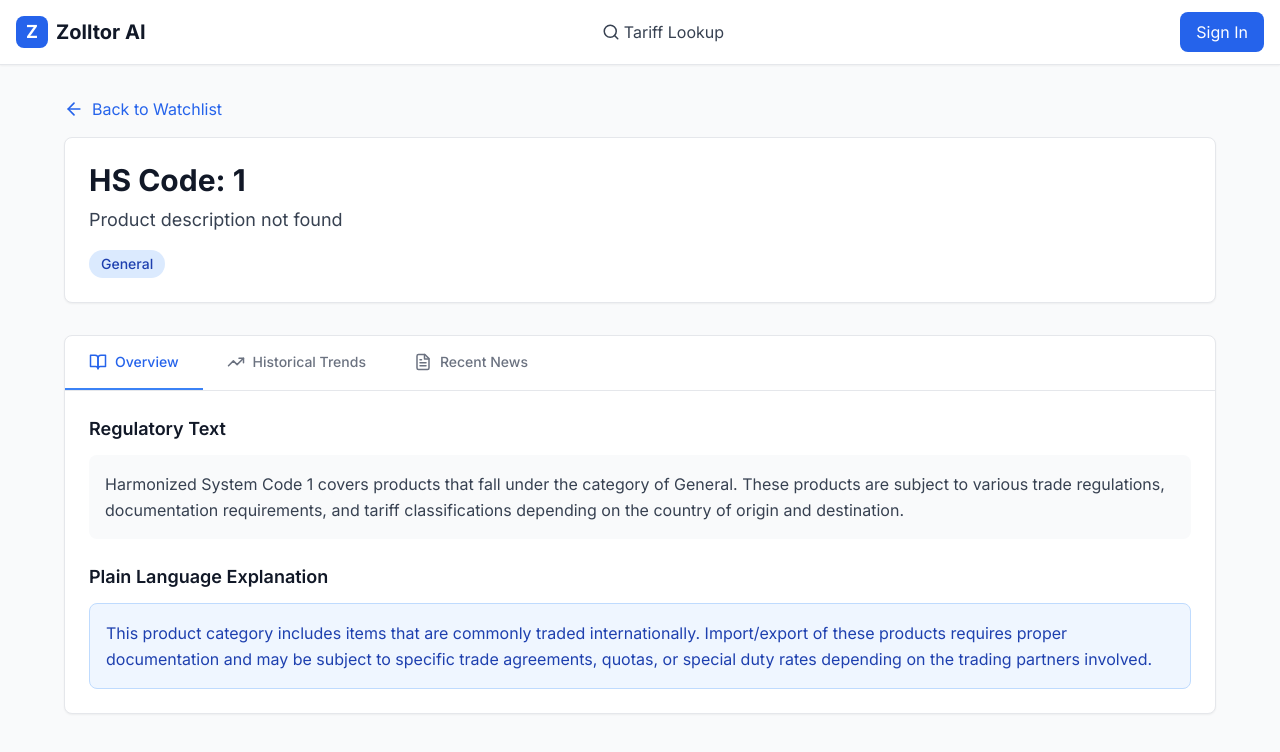
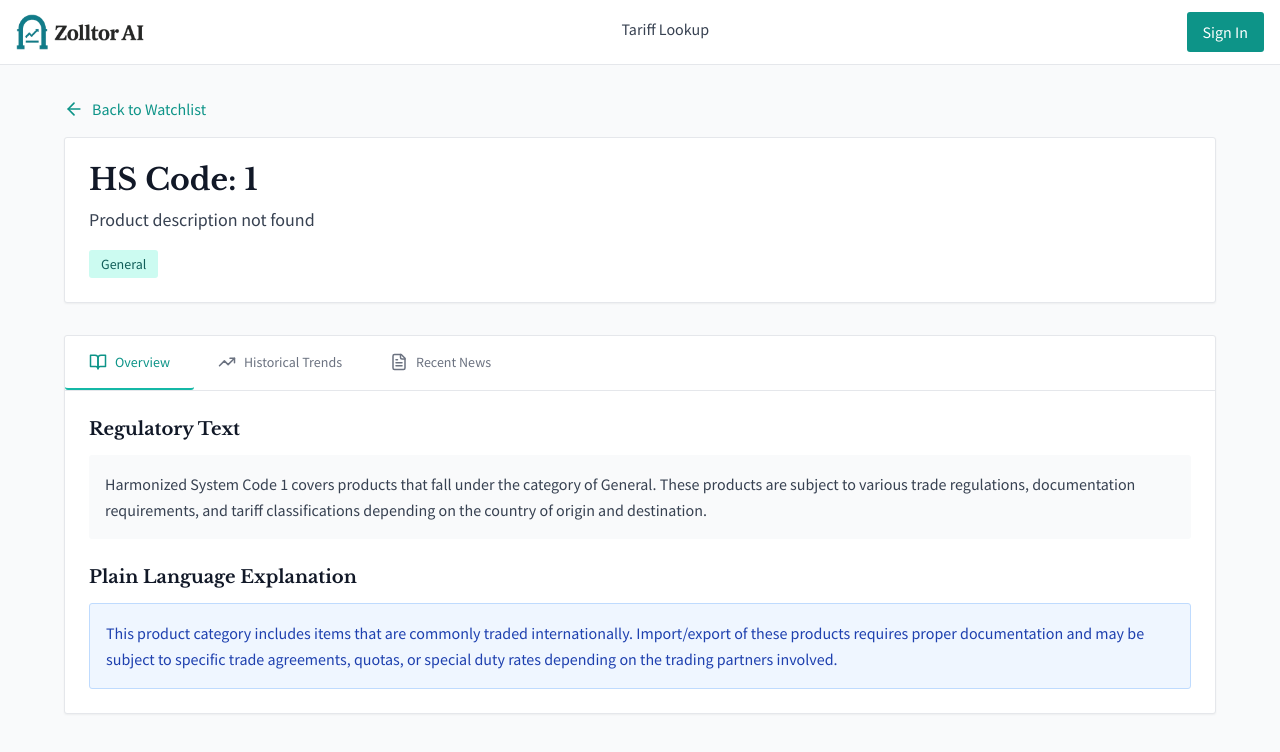
Before and after one commit to RanaKaz2025/zolltor, a React (Vite) app: page /hscode/1 in a window 1280 px wide. Shown: the top 752 px of the page. Built offline with nearby package versions, Linux system fonts and the light colour scheme.

Commit message:
feat: Update lucide-react version, add Zolltor logo, enhance header navigation, and improve styling across components

```diff
--- a/package.json
+++ b/package.json
@@ -13,7 +13,7 @@
     "react": "^18.2.0",
     "react-dom": "^18.2.0",
     "react-router-dom": "^6.16.0",
-    "lucide-react": "^0.284.0"
+    "lucide-react": "^0.293.0"
   },
   "devDependencies": {
     "@types/react": "^18.2.15",
--- a/src/components/Header.jsx
+++ b/src/components/Header.jsx
@@ -1,9 +1,10 @@
 import React from "react";
-import { Link, useNavigate } from "react-router-dom";
-import { Search, List, User, LogOut, Home } from "lucide-react";
+import { Link, useNavigate, useLocation } from "react-router-dom";
+import { Search, List, CircleUserRound, LogOut, Home } from "lucide-react";
 
 const Header = ({ isAuthenticated, user, onLogout }) => {
   const navigate = useNavigate();
+  const location = useLocation();
 
   const handleLogout = () => {
     onLogout();
@@ -11,33 +12,40 @@ const Header = ({ isAuthenticated, user, onLogout }) => {
   };
 
   return (
-    <header className="sticky top-0 z-50 bg-white shadow-sm border-b border-gray-200">
+    <header className="sticky top-0 z-50 bg-white border-b border-gray-200">
       <div className="container mx-auto px-4">
         <div className="flex items-center justify-between h-16">
           {/* Logo and Brand */}
           <Link to="/" className="flex items-center space-x-2">
-            <div className="w-8 h-8 bg-primary-600 rounded-lg flex items-center justify-center">
-              <span className="text-white font-bold text-lg">Z</span>
-            </div>
-            <span className="text-xl font-bold text-gray-900">Zolltor AI</span>
+            <img
+              src="/src/assets/zolltor-logo.png"
+              alt="Zolltor Logo"
+              className="w-[128px] h-[128px] object-contain"
+            />
           </Link>
 
           {/* Navigation Links */}
           <nav className="hidden md:flex items-center space-x-8">
             <Link
               to="/"
-              className="flex items-center space-x-1 text-gray-700 hover:text-primary-600 transition-colors"
+              className={`flex items-center space-x-1 transition-colors pb-1 border-b-2 ${
+                location.pathname === "/"
+                  ? "text-primary-700 font-semibold border-primary-700"
+                  : "text-gray-700 hover:text-primary-600 border-transparent"
+              }`}
             >
-              <Search size={18} />
               <span>Tariff Lookup</span>
             </Link>
 
             {isAuthenticated && (
               <Link
                 to="/watchlist"
-                className="flex items-center space-x-1 text-gray-700 hover:text-primary-600 transition-colors"
+                className={`flex items-center space-x-1 transition-colors pb-1 border-b-2 ${
+                  location.pathname === "/watchlist"
+                    ? "text-primary-700 font-semibold  border-primary-700"
+                    : "text-gray-700 hover:text-primary-600 border-transparent"
+                }`}
               >
-                <List size={18} />
                 <span>My Watchlist</span>
               </Link>
             )}
@@ -54,7 +62,7 @@ const Header = ({ isAuthenticated, user, onLogout }) => {
                   to="/profile"
                   className="flex items-center space-x-1 text-gray-700 hover:text-primary-600 transition-colors"
                 >
-                  <User size={18} />
+                  <CircleUserRound size={18} />
                   <span className="hidden sm:inline">Profile</span>
                 </Link>
                 <button
--- a/src/index.css
+++ b/src/index.css
@@ -1,4 +1,6 @@
 @import url("https://fonts.googleapis.com/css2?family=Inter:wght@300;400;500;600;700&display=swap");
+@import url("https://fonts.googleapis.com/css2?family=Libre+Baskerville:wght@400;700&display=swap");
+@import url("https://fonts.googleapis.com/css2?family=Source+Sans+Pro:wght@300;400;500;600;700&display=swap");
 
 @tailwind base;
 @tailwind components;
@@ -10,5 +12,48 @@
   }
   body {
     @apply bg-gray-50 text-gray-900;
+    font-family: "Source Sans Pro", sans-serif;
+  }
+
+  /* Title styles using Libre Baskerville */
+  h1,
+  h2,
+  h3,
+  h4,
+  h5,
+  h6 {
+    font-family: "Libre Baskerville", serif;
+  }
+
+  /* Brand name in header */
+  .brand-title {
+    font-family: "Libre Baskerville", serif;
+  }
+
+  /* Global border radius for inputs, buttons, and cards */
+  input,
+  textarea,
+  select,
+  button,
+  .card,
+  [class*="rounded"] {
+    border-radius: 3px !important;
+  }
+
+  /* Remove focus styles from all inputs */
+  /* input:focus,
+  textarea:focus,
+  select:focus {
+    outline: none !important;
+    box-shadow: none !important;
+    border-color: inherit !important;
+  } */
+
+  /* Override Tailwind focus styles */
+  .focus\:ring-2:focus,
+  .focus\:ring-primary-500:focus,
+  .focus\:border-primary-500:focus {
+    --tw-ring-shadow: none !important;
+    border-color: inherit !important;
   }
 }
--- a/src/pages/HSCodeDetails.jsx
+++ b/src/pages/HSCodeDetails.jsx
@@ -253,11 +253,11 @@ const HSCodeDetails = () => {
                       >
                         <stop
                           offset="0%"
-                          style={{ stopColor: "#3B82F6", stopOpacity: 0.3 }}
+                          style={{ stopColor: "#0d9488", stopOpacity: 0.3 }}
                         />
                         <stop
                           offset="100%"
-                          style={{ stopColor: "#3B82F6", stopOpacity: 0.1 }}
+                          style={{ stopColor: "#0d9488", stopOpacity: 0.1 }}
                         />
                       </linearGradient>
                     </defs>
@@ -278,7 +278,7 @@ const HSCodeDetails = () => {
                     {/* Volume line and area */}
                     <path
                       d="M 50 140 L 160 120 L 270 100 L 380 80"
-                      stroke="#3B82F6"
+                      stroke="#0d9488"
                       strokeWidth="3"
                       fill="none"
                     />
@@ -294,7 +294,7 @@ const HSCodeDetails = () => {
                         cx={50 + index * 110}
                         cy={168 - (trend.volume - 1200000) / 10000}
                         r="4"
-                        fill="#3B82F6"
+                        fill="#0d9488"
                       />
                     ))}
 
@@ -382,11 +382,11 @@ const HSCodeDetails = () => {
                       >
                         <stop
                           offset="0%"
-                          style={{ stopColor: "#10B981", stopOpacity: 0.3 }}
+                          style={{ stopColor: "#14b8a6", stopOpacity: 0.3 }}
                         />
                         <stop
                           offset="100%"
-                          style={{ stopColor: "#10B981", stopOpacity: 0.1 }}
+                          style={{ stopColor: "#14b8a6", stopOpacity: 0.1 }}
                         />
                       </linearGradient>
                     </defs>
@@ -407,7 +407,7 @@ const HSCodeDetails = () => {
                     {/* Value line and area */}
                     <path
                       d="M 50 140 L 160 115 L 270 85 L 380 60"
-                      stroke="#10B981"
+                      stroke="#14b8a6"
                       strokeWidth="3"
                       fill="none"
                     />
@@ -423,7 +423,7 @@ const HSCodeDetails = () => {
                         cx={50 + index * 110}
                         cy={168 - (trend.value - 2400000000) / 10000000}
                         r="4"
-                        fill="#10B981"
+                        fill="#14b8a6"
                       />
                     ))}
 
--- a/src/pages/ProductWatchlist.jsx
+++ b/src/pages/ProductWatchlist.jsx
@@ -214,6 +214,9 @@ const ProductWatchlist = ({ user }) => {
                   Current Rate
                 </th>
                 <th className="px-6 py-3 text-left text-sm font-medium text-gray-700">
+                  Tax
+                </th>
+                <th className="px-6 py-3 text-left text-sm font-medium text-gray-700">
                   Last Change
                 </th>
                 <th className="px-6 py-3 text-left text-sm font-medium text-gray-700">
@@ -260,6 +263,10 @@ const ProductWatchlist = ({ user }) => {
                   </td>
                   <td className="px-6 py-4 text-sm text-gray-900 font-semibold">
                     {item.currentRate}%
+                  </td>
+                  <td className="px-6 py-4 text-sm text-gray-700">
+                    <div className="font-medium">{item.tax}%</div>
+                    <div className="text-xs text-gray-500">(VAT+Other Tax)</div>
                   </td>
                   <td className="px-6 py-4 text-sm text-gray-600">
                     <div>{item.lastChange.date}</div>
@@ -352,6 +359,9 @@ const ProductWatchlist = ({ user }) => {
                   Current Rate
                 </th>
                 <th className="px-6 py-3 text-left text-sm font-medium text-gray-700">
+                  Tax
+                </th>
+                <th className="px-6 py-3 text-left text-sm font-medium text-gray-700">
                   Last Change
                 </th>
                 <th className="px-6 py-3 text-left text-sm font-medium text-gray-700">
@@ -400,6 +410,10 @@ const ProductWatchlist = ({ user }) => {
                   <td className="px-6 py-4 text-sm text-gray-900 font-semibold">
                     {item.currentRate}%
                   </td>
+                  <td className="px-6 py-4 text-sm text-gray-700">
+                    <div className="font-medium">{item.tax}%</div>
+                    <div className="text-xs text-gray-500">(VAT+Other Tax)</div>
+                  </td>
                   <td className="px-6 py-4 text-sm text-gray-600">
                     <div>{item.lastChange.date}</div>
                     <div className="text-xs text-gray-500">
--- a/src/pages/TariffLookup.jsx
+++ b/src/pages/TariffLookup.jsx
@@ -46,6 +46,7 @@ const TariffLookup = () => {
           origin: originCountry,
           destination: destinationCountry,
           currentRate: 12.5,
+          vat: 3.0,
           rateType: "MFN",
           effectiveDate: "2024-01-01",
           source: "Trade Policy Database",
@@ -219,7 +220,7 @@ const TariffLookup = () => {
             <h2 className="text-xl font-semibold text-gray-900 mb-4">
               Current Tariff Information
             </h2>
-            <div className="grid grid-cols-1 md:grid-cols-2 lg:grid-cols-4 gap-4">
+            <div className="grid grid-cols-1 md:grid-cols-2 lg:grid-cols-5 gap-4">
               <div className="bg-gray-50 p-4 rounded-lg">
                 <p className="text-sm text-gray-600">Current Rate</p>
                 <p className="text-2xl font-bold text-gray-900">
@@ -246,6 +247,14 @@ const TariffLookup = () => {
                 <p className="text-lg font-semibold text-gray-900">
                   {searchResults.hsCode}
                 </p>
+              </div>
+
+              <div className="bg-blue-50 p-4 rounded-lg border border-blue-200">
+                <p className="text-sm text-blue-600">VAT</p>
+                <p className="text-2xl font-bold text-blue-900">
+                  {searchResults.vat}%
+                </p>
+                <p className="text-sm text-blue-500">Standard Rate</p>
               </div>
             </div>
           </div>
--- a/tailwind.config.js
+++ b/tailwind.config.js
@@ -5,16 +5,16 @@ export default {
     extend: {
       colors: {
         primary: {
-          50: "#eff6ff",
-          100: "#dbeafe",
-          200: "#bfdbfe",
-          300: "#93c5fd",
-          400: "#60a5fa",
-          500: "#3b82f6",
-          600: "#2563eb",
-          700: "#1d4ed8",
-          800: "#1e40af",
-          900: "#1e3a8a",
+          50: "#f0fdfa",
+          100: "#ccfbf1",
+          200: "#99f6e4",
+          300: "#5eead4",
+          400: "#2dd4bf",
+          500: "#14b8a6",
+          600: "#0d9488",
+          700: "#0f766e",
+          800: "#115e59",
+          900: "#134e4a",
         },
         secondary: {
           50: "#f8fafc",
```
Also changed, not shown: src/data/dummyData.json (+50 -8 lines), src/assets/zolltor-logo.png (added), 1 other file (tests, documents, lock files or other folders).
